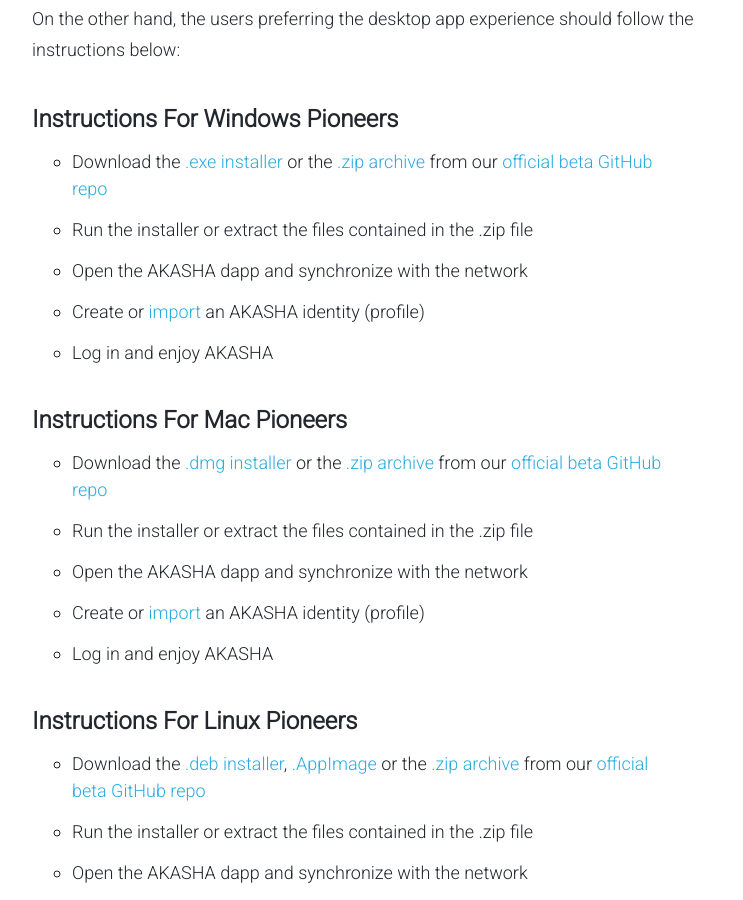
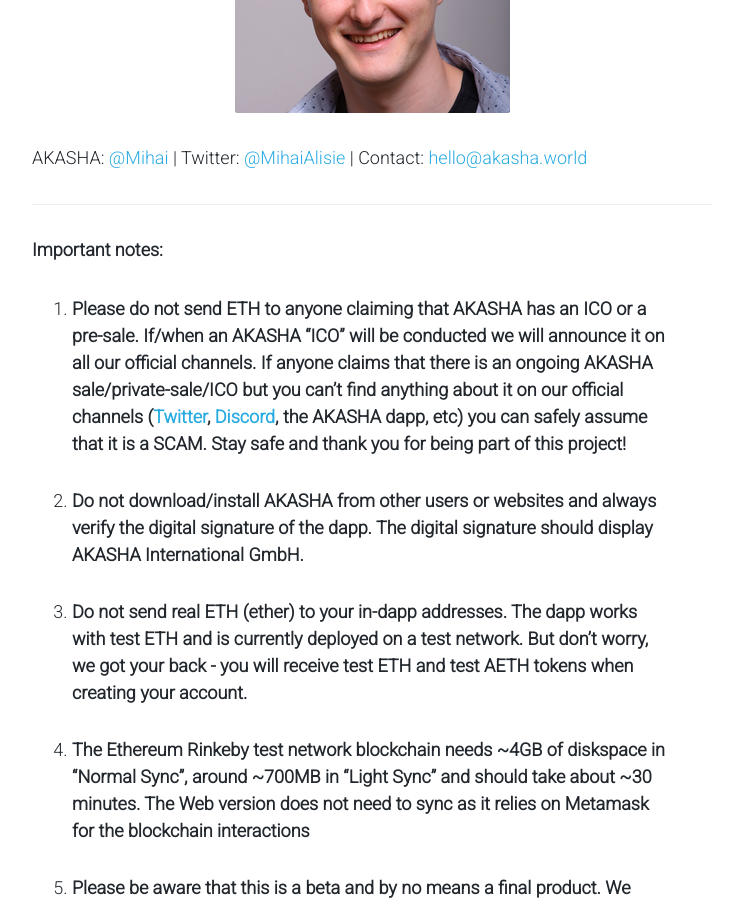
Before and after one commit to AKASHAorg/blog.akasha.world, a Jekyll site: the page built from _posts/2018-05-23-akasha-odyssey-year-two.md, in a window 1280 px wide and 900 px high, scrolled down 14695 px. Shown: the whole window, without its empty margins (268-1011 px from the left). Built offline with Jekyll 4.4.1, drawn with Linux system fonts in a browser that asks for light colours; comment, search, counter and statistics services are not loaded; some of the changed text lies outside the part shown.

Commit message:
Update 2018-05-23-akasha-odyssey-year-two.md

```diff
--- a/_posts/2018-05-23-akasha-odyssey-year-two.md
+++ b/_posts/2018-05-23-akasha-odyssey-year-two.md
@@ -170,69 +170,6 @@ You can also join us in testing the AKASHA dapps (desktop and web) by opening Gi
 
 <iframe width="720" height="440" src="https://www.youtube-nocookie.com/embed/3dq7aDMdS7g?rel=0" frameborder="0" allow="autoplay; encrypted-media" allowfullscreen></iframe>
 
-#### Instructions For Web Pioneers
-
-
-***Step 1a** Chrome users install the extensions: [MetaMask](https://chrome.google.com/webstore/detail/metamask/nkbihfbeogaeaoehlefnkodbefgpgknn){:target="_blank"} & [IPFS Companion](https://chrome.google.com/webstore/detail/ipfs-companion/nibjojkomfdiaoajekhjakgkdhaomnch){:target="_blank"}
-
-***Step 1b** Firefox users install the addons: [MetaMask](https://addons.mozilla.org/en-US/firefox/addon/ether-metamask/){:target="_blank"} & [IPFS Companion](https://addons.mozilla.org/en-US/firefox/addon/ipfs-companion){:target="_blank"}
-
-***Step 2** Create a MetaMask account by following their instructions
-
-**Step 3** Visit [beta.akasha.world](https://beta.akasha.world/){:target="_blank"}
-
-**Step 4** Set up your MetaMask on the Rinkeby test network
-
-****Step 5** Unlock your MetaMask vault (if necessary) to log in and refresh the page
-
-**(*) Steps 1 and 2 can be skipped if you already have MetaMask installed**
-
-**(*) In case the web app will display a white page please check if your MetaMask extension is working properly**
-
-More [detailed tutorials for the Web version can be found here](https://akasha.helpscoutdocs.com/category/29-web){:target="_blank"} thanks to [Sebastian](https://beta.akasha.world/#/0x5be16b64a86e067cd050d3cb655fb8495bac7e9b){:target="_blank"}!
-
-On the other hand, the users preferring the desktop app experience should follow the instructions below:
-
-#### Instructions For Windows Pioneers
-
-* Download the [.exe installer](https://github.com/AkashaProject/dapp/releases/download/0.7.2/AKASHA.Setup.0.7.2.exe){:target="_blank"} or the [.zip archive](https://github.com/AkashaProject/dapp/releases/download/0.7.2/AKASHA-0.7.2-win.zip){:target="_blank"} from our [official beta GitHub repo](https://github.com/AkashaProject/dapp/releases/tag/0.7.2){:target="_blank"}
-*	Run the installer or extract the files contained in the .zip file
-*	Open the AKASHA dapp and synchronize with the network
-*	Create or [import](http://akasha.helpscoutdocs.com/article/16-how-to-migrate-accounts){:target="_blank"} an AKASHA identity (profile)
-*	Log in and enjoy AKASHA
-
-#### Instructions For Mac Pioneers
-
-*	Download the [.dmg installer](https://github.com/AkashaProject/dapp/releases/download/0.7.2/AKASHA-0.7.2.dmg){:target="_blank"} or the [.zip archive](https://github.com/AkashaProject/dapp/releases/download/0.7.2/AKASHA-0.7.2-mac.zip){:target="_blank"} from our [official beta GitHub repo](https://github.com/AkashaProject/dapp/releases/tag/0.7.2){:target="_blank"}
-*	Run the installer or extract the files contained in the .zip file
-*	Open the AKASHA dapp and synchronize with the network
-*	Create or [import](http://akasha.helpscoutdocs.com/article/16-how-to-migrate-accounts){:target="_blank"} an AKASHA identity (profile)
-*	Log in and enjoy AKASHA
-
-#### Instructions For Linux Pioneers
-
-*	Download the [.deb installer](https://github.com/AkashaProject/dapp/releases/download/0.7.2/AKASHA_0.7.2_amd64.deb){:target="_blank"}, [.AppImage](https://github.com/AkashaProject/dapp/releases/download/0.7.2/AKASHA-0.7.2-x86_64.AppImage){:target="_blank"} or the [.zip archive](https://github.com/AkashaProject/dapp/releases/download/0.7.2/AKASHA-0.7.2.zip){:target="_blank"} from our [official beta GitHub repo](https://github.com/AkashaProject/dapp/releases/tag/0.7.2){:target="_blank"}
-*	Run the installer or extract the files contained in the .zip file
-*	Open the AKASHA dapp and synchronize with the network
-*	Create or [import](http://akasha.helpscoutdocs.com/article/16-how-to-migrate-accounts){:target="_blank"} an AKASHA identity (profile)
-*	Log in and enjoy AKASHA
-
-**Linux users can also install the dap via [snapcraft](https://snapcraft.io/akasha){:target="_blank"}** or by running `snap install --classic akasha` (full permissions) or `snap install akasha` (strict mode). To update an existing snap install, run `snap refresh akasha`. Pretty cool, right? :)
-
-----
-
-**Important notes:**
-
-1. **Please do not send ETH to anyone claiming that AKASHA has an ICO or a pre-sale. If/when an AKASHA "ICO" will be conducted we will announce it on all our official channels. If anyone claims that there is an ongoing AKASHA sale/private-sale/ICO but you can't find anything about it on our official channels ([Twitter](https://twitter.com/akashaproject){:target="_blank"}, [Discord](https://discordapp.com/invite/JqqKasJ){:target="_blank"}, the AKASHA dapp, etc) you can safely assume that it is a SCAM. Stay safe and thank you for being part of this project!**
-
-2. **Do not download/install AKASHA from other users or websites and always verify the digital signature of the dapp. The digital signature should display AKASHA International GmbH.**
-
-3. **Do not send real ETH (ether) to your in-dapp addresses. The dapp works with test ETH and is currently deployed on a test network. But don't worry, we got your back - you will receive test ETH and test AETH tokens when creating your account.**
-
-4. **The Ethereum Rinkeby test network blockchain needs ~3GB of diskspace in "Normal Sync", around ~500MB in "Light Sync" and should take about ~30 minutes. The Web version does not need to sync as it relies on Metamask for the blockchain interactions**
-
-5. **Please be aware that this is a beta and by no means a final product. We expect AKASHA to evolve a lot in the first years and we see you, the Community, as the main source of this evolution. Thank you for your understanding!**
-
 ----
 
 **About the Author**
@@ -248,3 +185,17 @@ In the early days of Ethereum, Mihai led the Swiss efforts to establish the busi
 AKASHA: [@Mihai](https://beta.akasha.world/#/0x992731dd179fae6eb903e7f80050aeb32cc19515){:target="_blank"} |
 Twitter: [@MihaiAlisie](https://twitter.com/MihaiAlisie){:target="_blank"} |
 Contact: [hello@akasha.world](mailto:hello@akasha.world)
+
+----
+
+**Important notes:**
+
+1. **Please do not send ETH to anyone claiming that AKASHA has an ICO or a pre-sale. If/when an AKASHA "ICO" will be conducted we will announce it on all our official channels. If anyone claims that there is an ongoing AKASHA sale/private-sale/ICO but you can't find anything about it on our official channels ([Twitter](https://twitter.com/akashaproject){:target="_blank"}, [Discord](https://discordapp.com/invite/JqqKasJ){:target="_blank"}, the AKASHA dapp, etc) you can safely assume that it is a SCAM. Stay safe and thank you for being part of this project!**
+
+2. **Do not download/install AKASHA from other users or websites and always verify the digital signature of the dapp. The digital signature should display AKASHA International GmbH.**
+
+3. **Do not send real ETH (ether) to your in-dapp addresses. The dapp works with test ETH and is currently deployed on a test network. But don't worry, we got your back - you will receive test ETH and test AETH tokens when creating your account.**
+
+4. **The Ethereum Rinkeby test network blockchain needs ~4GB of diskspace in "Normal Sync", around ~700MB in "Light Sync" and should take about ~30 minutes. The Web version does not need to sync as it relies on Metamask for the blockchain interactions**
+
+5. **Please be aware that this is a beta and by no means a final product. We expect AKASHA to evolve a lot in the first years and we see you, the Community, as the main source of this evolution. Thank you for your understanding!**
```
